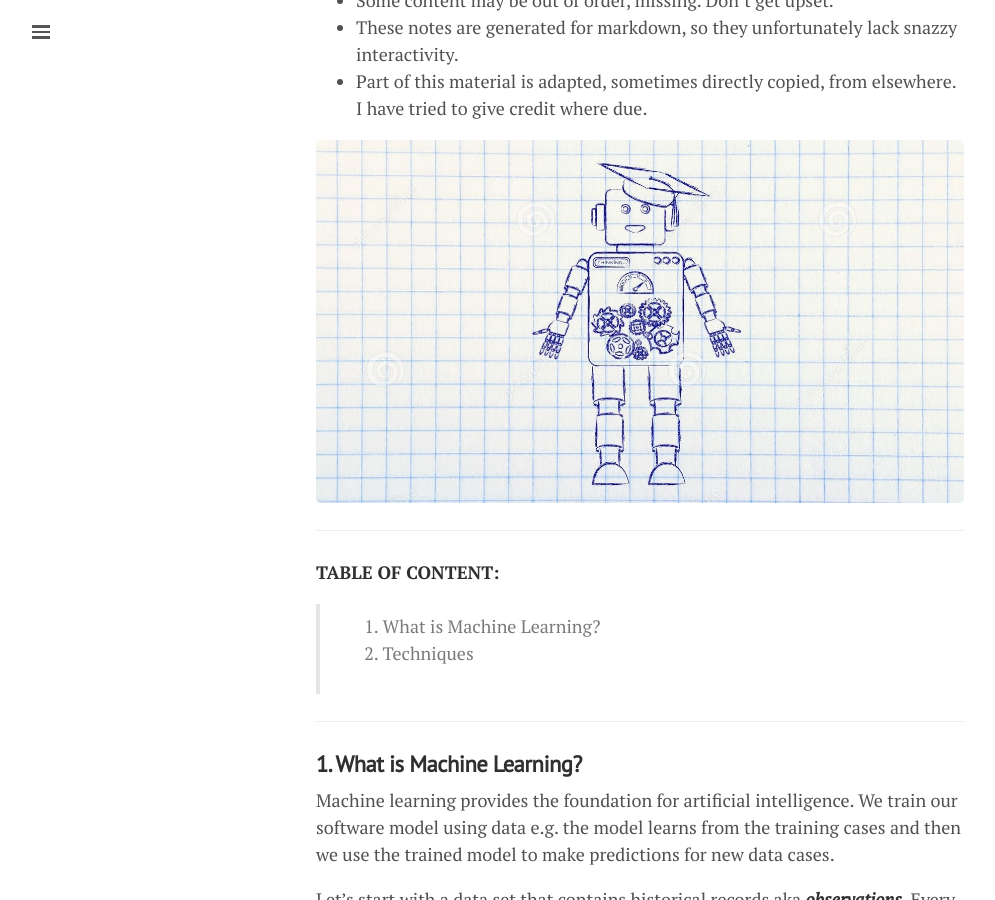
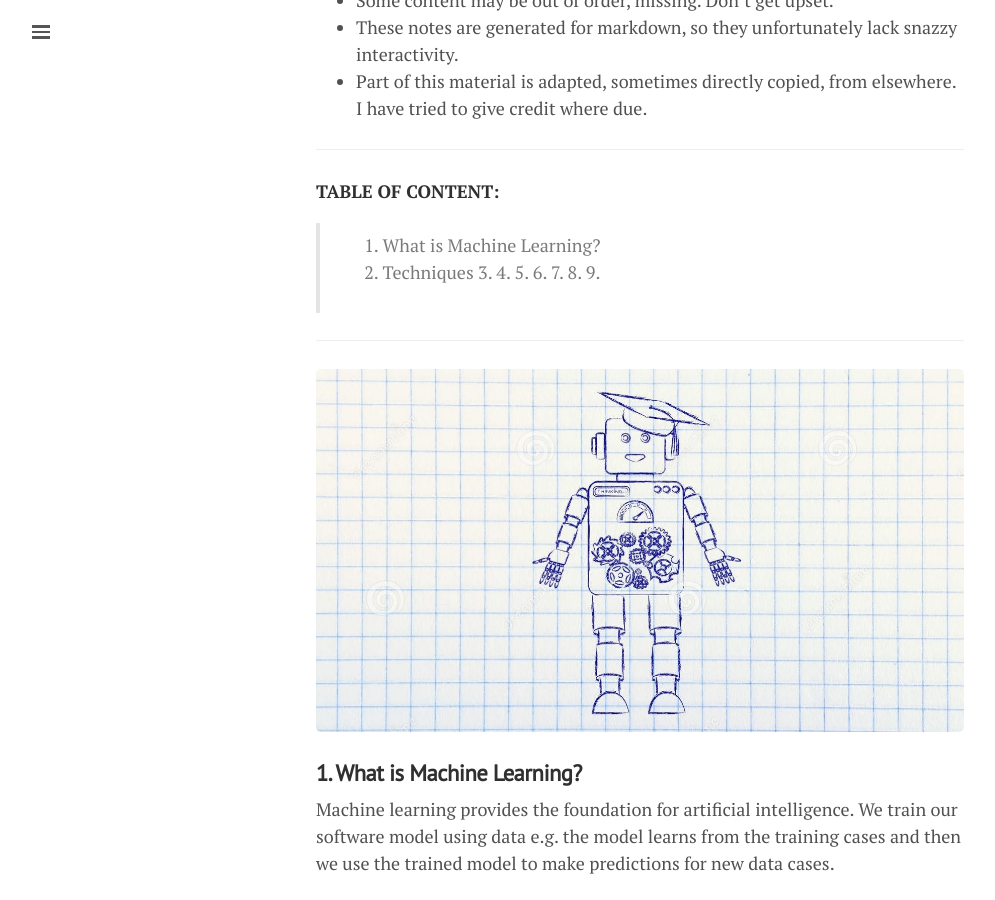
Before and after one commit to lgeurts/lgeurts.github.io, a Jekyll site: the page built from _posts/2018-06-29-artificial-intelligence-basics.md, in a window 1280 px wide and 900 px high, scrolled down 393 px. Shown: the whole window, without its empty margins (0-995 px from the left). Built offline with Jekyll 4.4.1, drawn with Linux system fonts in a browser that asks for light colours; nearby versions of some CDN libraries.

Commit message:
Update 2018-06-29-artificial-intelligence-basics.md

```diff
--- a/_posts/2018-06-29-artificial-intelligence-basics.md
+++ b/_posts/2018-06-29-artificial-intelligence-basics.md
@@ -16,23 +16,23 @@
 * These notes are generated for markdown, so they unfortunately lack snazzy interactivity.
 * Part of this material is adapted, sometimes directly copied, from elsewhere. I have tried to give credit where due.
 
-![Robot](/assets/artificial-intelligence.jpg)
-
 ------------------------------------------------------------------------------
 
 **TABLE OF CONTENT:**
 
 > 1. What is Machine Learning?
 > 2. Techniques
->
->
->
->
->
->
->
+> 3.
+> 4.
+> 5.
+> 6.
+> 7.
+> 8.
+> 9.
 
 ------------------------------------------------------------------------------
+
+![Robot](/assets/artificial-intelligence.jpg)
 
 ### **1. What is Machine Learning?**
 
```
